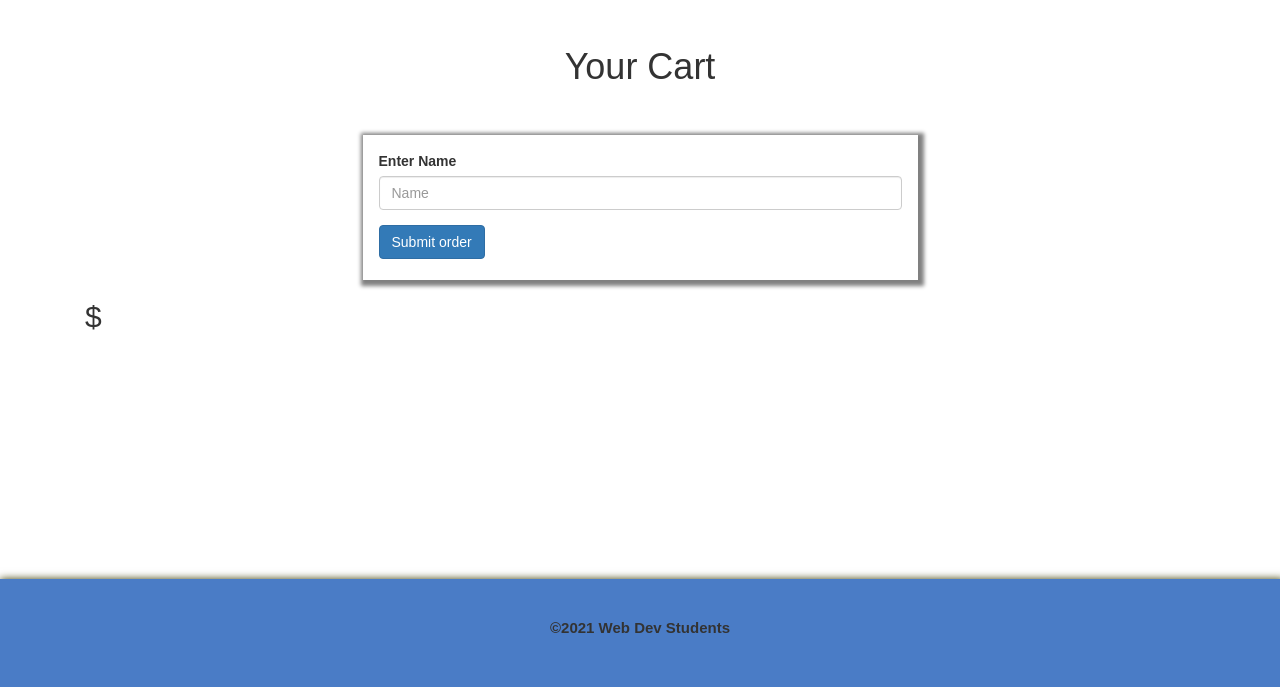
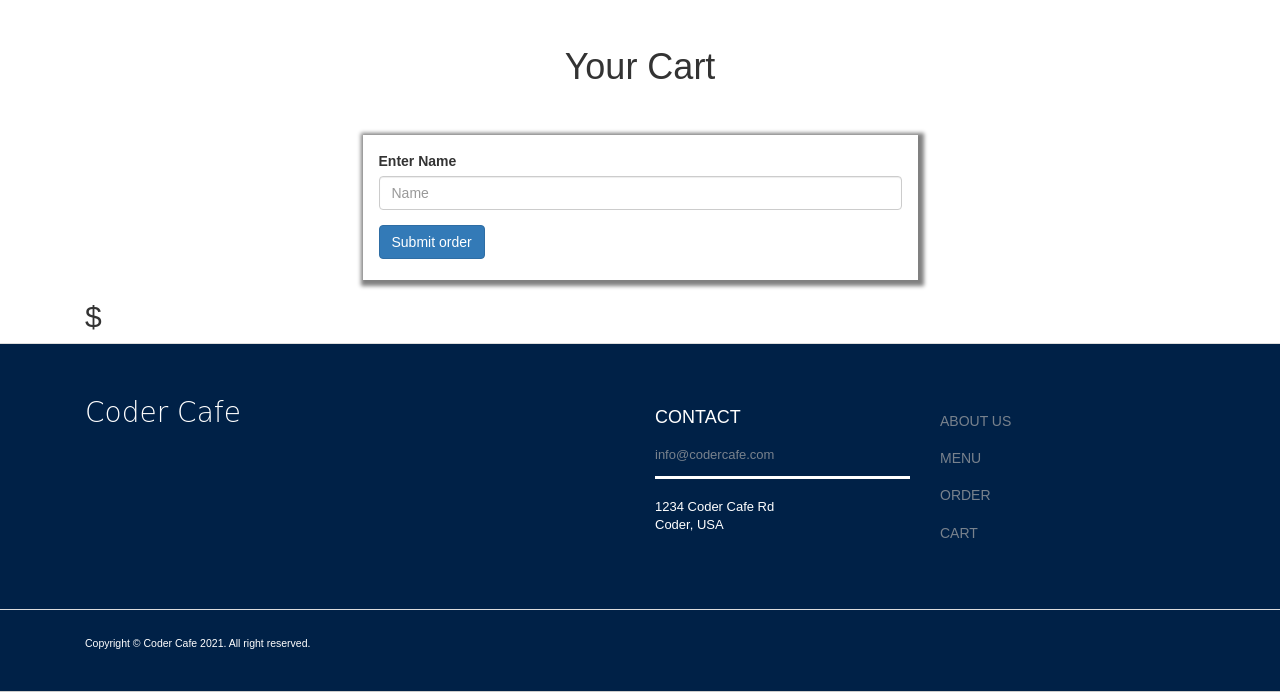
Before and after one commit to WMorris-WebDev20/afs-220, a Django app: page /cart/ in a window 1280 px wide. Shown: the part 113-805 px from the top of the page. Run offline with Django 3.2, Linux system fonts and the light colour scheme; some libraries are stand-ins or nearby versions.

Commit message:
updated who knows

```diff
--- a/week3/Django-App/django-app/pages/templates/base.html
+++ b/week3/Django-App/django-app/pages/templates/base.html
@@ -21,7 +21,7 @@
     <link rel="stylesheet" href="{% static 'styles/header.css' %}">
     <link rel="stylesheet" href="{% static 'styles/card.css' %}">
     <link rel="stylesheet" href="{% static 'styles/nav.css' %}">
-    <link rel="stylesheet" href="{% static 'nav.js' %}">
+    <link rel="stylesheet" href="{% static 'footer.css' %}">
 
     <title>AFS-220 Coders Cafe</title>
   </head>
@@ -69,8 +69,40 @@
         {% endblock %}
       </div>
 
-    <footer>
-        <p class="footer">&copy;2021 Web Dev Students</p>
+      <footer>
+        <div class="footer" id="footer">
+            <div class="container">
+                <div class="row">
+                    <div class="col-lg-6 col-md-6 col-sm-6 col-xs-6">
+                        <h4> Coder Cafe </h4>
+                    </div>
+                    <div class="col-lg-3 col-sm-2 col-xs-3">
+                        <h3><a class="text-white" href="{% url 'contact' %}" style="margin-top: 5em">Contact </a> </h3>
+                        <ul>
+                            <li><a class="email"href="#"> info@codercafe.com </a></li>
+                            <br/>
+                            <li> <p> 1234 Coder Cafe Rd </p> </li>
+                            <li> <p> Coder, USA </p> </li>
+                        </ul>
+                    </div>
+                    <div class="col-lg-3 col-sm-2 col-xs-3">
+                        <ul>
+                            <li> <h5> <a href="{% url 'about' %}" style="margin-top: 5em"> ABOUT US</a> <h5></li>
+                            <li> <h5><a href="{% url 'menu' %}"> MENU </a> <h5></li>
+                            <li> <h5><a href="{% url 'order' %}"> ORDER</a> <h5></li>
+                            <li> <h5><a href="{% url 'cart' %}"> CART </a> <h5></li>
+                        </ul>
+                    </div>
+            </div>
+        </div>
+
+        <div class="footer-bottom">
+            <div class="container">
+                <p class="pull-left copyright"> Copyright © Coder Cafe 2021. All right reserved. </p>
+
+            </div>
+        </div>
+
     </footer>
 
     <script src="{% static 'nav.js' %}"></script>
--- a/week3/Django-App/django-app/static/styles/styles.css
+++ b/week3/Django-App/django-app/static/styles/styles.css
@@ -24,6 +24,7 @@ body{
 .brand {
     font-size: 3rem ;
     margin-right: auto;
+    margin-left: auto;
     color: rgb(28, 91, 184);
     text-decoration: none;
 }
@@ -40,26 +41,116 @@ body{
 ul{
     list-style-type: none;
 }
-
-footer{
-    grid-column: 1/-1;
-    grid-row: 3;
-    background-color: rgba(28, 91, 184, 0.795);
-    box-shadow: 2px 2px 8px 2px rgb(59, 59, 0) ;
-    padding: 3% 0;
-    text-align: center;
-    font-weight: bold;
-    font-size: 2rem;
-    display: flex;
-    justify-content: center;
-    align-items: center;
-    margin: 2vh 0 0;
+.foot-links{
+    padding-right: 3rem;
 }
-.footer{
-    font-size: 1.5rem;
-    text-align: center;
+.full {
+    width: 100%;
+}
+.gap {
+	height: 30px;
+	width: 100%;
+	clear: both;
+	display: block;
+}
+.footer {
+	background: #002147;
+	height: auto;
+	padding-bottom: 30px;
+	position: relative;
+	width: 100%;
+	border-bottom: 1px solid #CCCCCC;
+	border-top: 1px solid #DDDDDD;
+}
+.footer p {
+	margin: 0;
+}
+.footer img {
+	max-width: 100%;
+}
+.footer h3 {
+	color: white;
+	font-size: 18px;
+	font-weight: 600;
+	line-height: 27px;
+	padding: 40px 0 0px;
+	text-transform: uppercase;
+  margin-bottom: 15px;
 }
 
+.footer h4 {
+	color: white;
+	font-size: 2em;
+	font-weight: 600;
+	line-height: 38px;
+	padding: 40px 0 10px;
+	font-family: cursive;
+  font-weight: lighter
+}
+
+.footer ul {
+	font-size: 13px;
+	list-style-type: none;
+	margin-left: 0;
+	padding-left: 0;
+	margin-top: 0px;
+	color: #7F8C8D;
+  padding: 0 0 8px 0;
+}
+
+.email{
+  border-bottom: 3px solid #fff;
+}
+.footer ul li a {
+	padding: 0 0 12px 0;
+	display: block;
+}
+.footer a {
+	color: white;
+  font-weight: lighter;
+}
+
+.footer p {
+	color: white;
+  font-weight: lighter;
+  font-size:
+}
+
+.footer a:hover {
+	text-decoration:none;
+  font-weight: bold;
+}
+.supportLi h4 {
+	font-size: 20px;
+	font-weight: lighter;
+	line-height: normal;
+	margin-bottom: 0 !important;
+	padding-bottom: 0;
+}
+
+.bg-gray {
+	background-image: -moz-linear-gradient(center bottom, #BBBBBB 0%, #F0F0F0 100%);
+	box-shadow: 0 1px 0 #B4B3B3;
+}
+
+
+.footer a {
+	color: #78828D
+}
+
+.footer-bottom {
+  margin-top: 2em;
+	border-top: 1px solid #DDDDDD;
+	padding-top: 20px;
+	padding-bottom: 10px;
+}
+.footer-bottom p.pull-left {
+	padding-top: 6px;
+  font-size: 0.75em
+}
+.copy{
+    margin-top: 10vh;
+}
 
 @media only screen and (min-width: 300px) and (max-width: 500px){
     .page{
```
Also changed, not shown: week3/Django-App/django-app/static/styles/footer.css (added), 2 other files.
